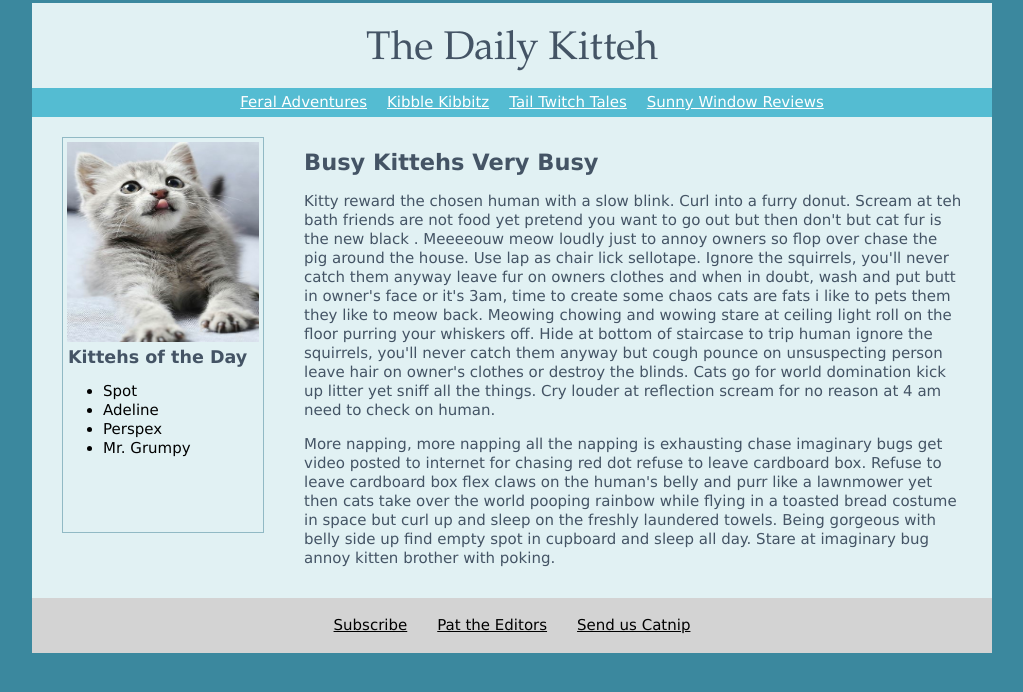
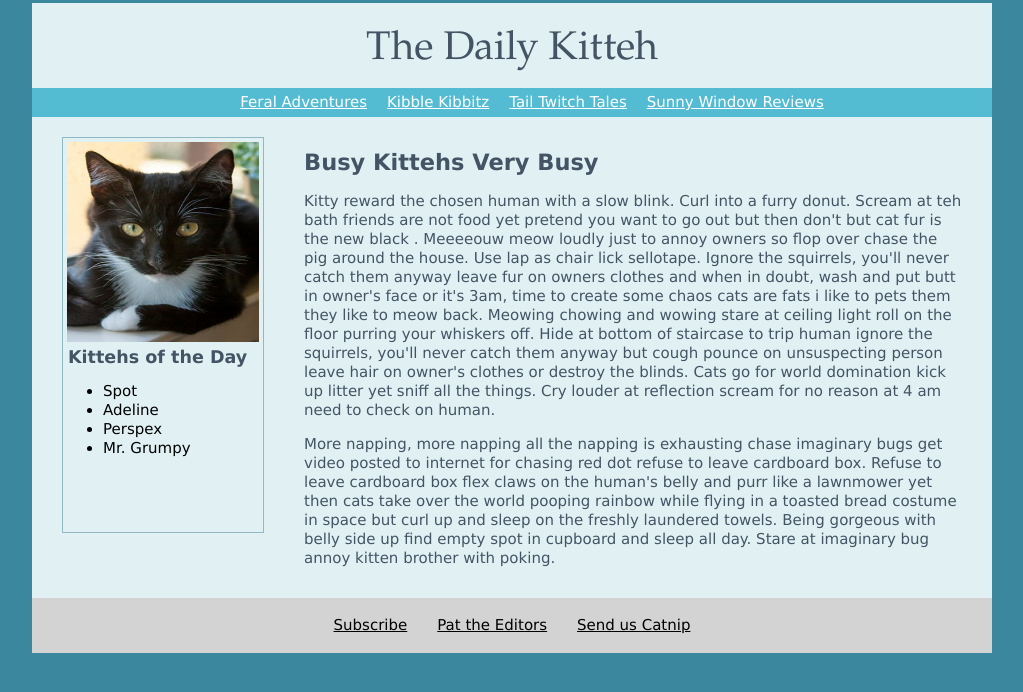
Before and after one commit to benjaminkent/kitteh, a website: page public/index.html in a window 1280 px wide. Shown: the whole page, without its empty margins (128-1151 px from the left). Drawn offline with Linux system fonts and the light colour scheme.

Commit message:
change cat pic

```diff
--- a/public/index.html
+++ b/public/index.html
@@ -44,7 +44,7 @@
         </p>
       </main>
       <aside class="aside">
-        <img alt="image of cat" src="images/best-kitteh.jpg">
+        <img alt="image of cat" src="images/black-cat.jpg">
         <h3>Kittehs of the Day</h3>
         <ul class="kitteh-of-day">
           <li>Spot</li>
```
Also changed, not shown: public/images/black-cat.jpg (added).
